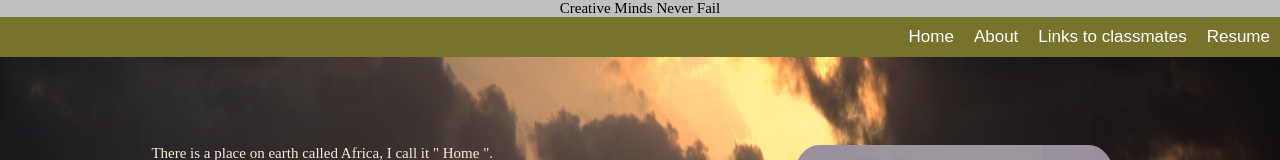
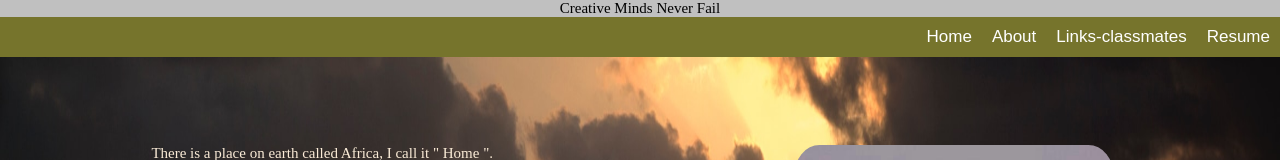
Before and after one commit to dannykabuya/dannykabuya.github.io, a plain HTML site: page about-page.html in a window 1280 px wide. Shown: the top 160 px of the page. Drawn offline with Linux system fonts and the light colour scheme.

Commit message:
links page
chanegd link page name to links-classmates

```diff
--- a/about-page.html
+++ b/about-page.html
@@ -28,7 +28,7 @@
              <a href="about-page.html">About</a>
            </li>
            <li>
-             <a href="links.html">Links to classmates</a>
+             <a href="links.html">Links-classmates</a>
            </li>
            <li>
              <a href="resume-page.html">Resume</a>
```
Also changed, not shown: index.html (+1 -1 lines), links.html (+1 -1 lines), resume-page.html (+1 -1 lines).
